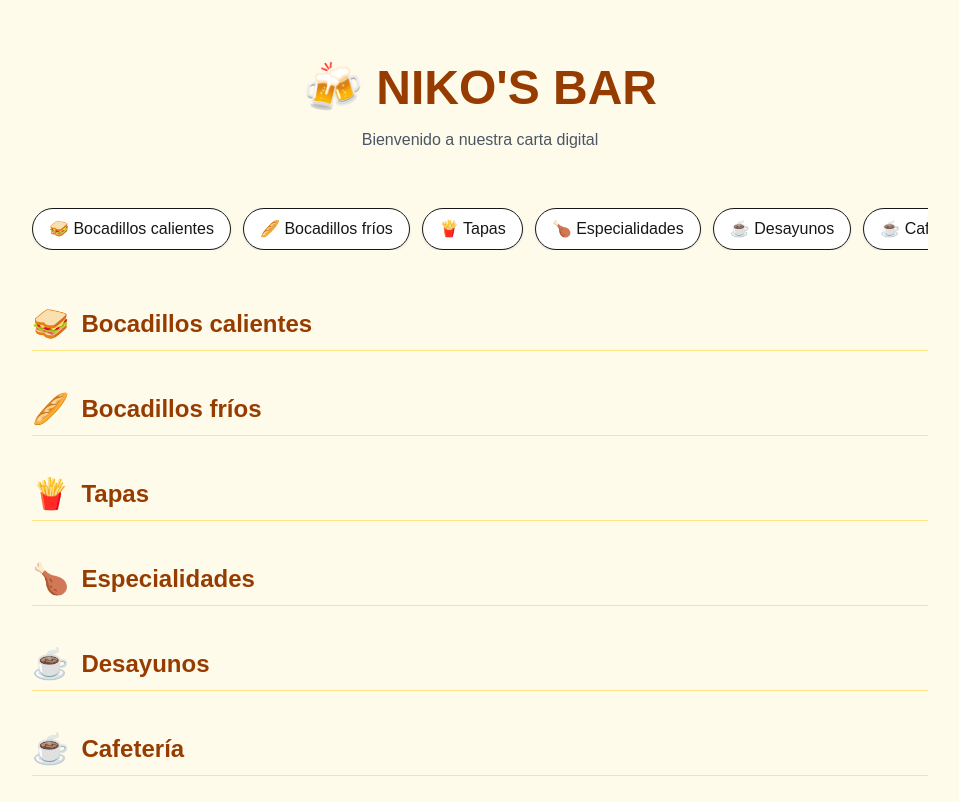
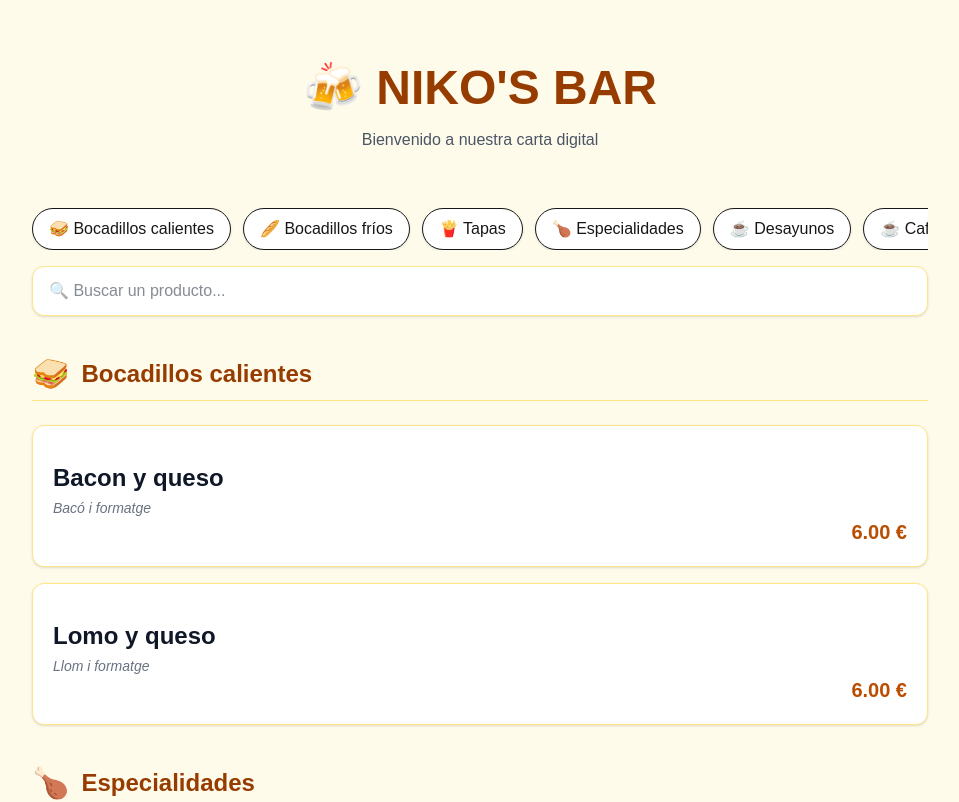
Before and after one commit to raulmasegosa-del/digital-bar, a Next.js app: page / in a window 1280 px wide. Shown: the top 802 px of the page, without its empty margins (160-1119 px from the left). Built offline with nearby package versions, Linux system fonts and the light colour scheme.

Commit message:
feat: add realtime product search

```diff
--- a/src/app/page.tsx
+++ b/src/app/page.tsx
@@ -1,7 +1,7 @@
 import Header from "@/components/Header";
 import CategoryNavigation from "@/components/CategoryNavigation";
-import CategorySection from "@/components/CategorySection";
-import { categories, items } from "@/data";
+import Menu from "@/components/Menu";
+
 export default function Home() {
   return (
     <main className="min-h-screen bg-amber-50 p-6">
@@ -10,12 +10,7 @@ export default function Home() {
 
         <CategoryNavigation />
 
-        {categories.map((category) => (
-          <CategorySection
-            key={category.id}
-            category={category}
-          />
-        ))}
+        <Menu />
       </div>
     </main>
   );
--- a/src/components/CategorySection.tsx
+++ b/src/components/CategorySection.tsx
@@ -1,15 +1,20 @@
 import ProductCard from "@/components/ProductCard";
-import { items } from "@/data";
-import { MenuCategory } from "@/types/menu";
 import SectionTitle from "@/components/ui/SectionTitle";
+
+import { MenuCategory, MenuItem } from "@/types/menu";
+
 type Props = {
   category: MenuCategory;
+  items: MenuItem[];
 };
 
-export default function CategorySection({ category }: Props) {
-  const categoryItems = items.filter(
-    (item) => item.categoryId === category.id
-  );
+export default function CategorySection({
+  category,
+  items,
+}: Props) {
+  if (items.length === 0) {
+    return null;
+  }
 
   return (
     <section
@@ -19,11 +24,11 @@ export default function CategorySection({ category }: Props) {
       <SectionTitle category={category} />
 
       <div className="space-y-4">
-        {categoryItems.map((item) => (
+        {items.map((item) => (
           <ProductCard
             key={item.id}
             product={item}
-            />
+          />
         ))}
       </div>
     </section>
--- /dev/null
+++ b/src/components/Menu.tsx
@@ -0,0 +1,47 @@
+"use client";
+
+import { useState } from "react";
+
+import SearchBar from "@/components/SearchBar";
+import CategorySection from "@/components/CategorySection";
+
+import { categories, items } from "@/data";
+import { getItemsByCategory } from "@/lib/menu";
+
+export default function Menu() {
+  const [search, setSearch] = useState("");
+
+  const filteredItems = items.filter((item) => {
+    const text = search.toLowerCase();
+
+    return (
+      item.name.toLowerCase().includes(text) ||
+      item.description.toLowerCase().includes(text) ||
+      (item.subtitle?.toLowerCase().includes(text) ?? false)
+    );
+  });
+
+  return (
+    <>
+      <SearchBar
+        value={search}
+        onChange={setSearch}
+      />
+
+      {categories.map((category) => {
+        const categoryItems = getItemsByCategory(
+          filteredItems,
+          category.id
+        );
+
+        return (
+          <CategorySection
+            key={category.id}
+            category={category}
+            items={categoryItems}
+          />
+        );
+      })}
+    </>
+  );
+}
--- /dev/null
+++ b/src/components/SearchBar.tsx
@@ -0,0 +1,21 @@
+type SearchBarProps = {
+  value: string;
+  onChange: (value: string) => void;
+};
+
+export default function SearchBar({
+  value,
+  onChange,
+}: SearchBarProps) {
+  return (
+    <div className="mb-8">
+      <input
+        type="text"
+        placeholder="🔍 Buscar un producto..."
+        value={value}
+        onChange={(e) => onChange(e.target.value)}
+        className="w-full rounded-xl border border-amber-200 bg-white px-4 py-3 text-gray-900 shadow-sm outline-none transition focus:border-amber-500 focus:ring-2 focus:ring-amber-200"
+      />
+    </div>
+  );
+}
--- a/src/data/index.ts
+++ b/src/data/index.ts
@@ -1,3 +1,2 @@
-export const items = [];
 export * from "./categories";
 export * from "./items";
--- /dev/null
+++ b/src/lib/formatPrice.ts
@@ -0,0 +1,6 @@
+export function formatPrice(price: number): string {
+  return new Intl.NumberFormat("es-ES", {
+    style: "currency",
+    currency: "EUR",
+  }).format(price);
+}
--- /dev/null
+++ b/src/lib/menu.ts
@@ -0,0 +1,10 @@
+import { MenuItem } from "@/types/menu";
+
+export function getItemsByCategory(
+  items: MenuItem[],
+  categoryId: string
+) {
+  return items.filter(
+    (item) => item.categoryId === categoryId
+  );
+}
```
Also changed, not shown: src/scripts/import-menu.js (added).
